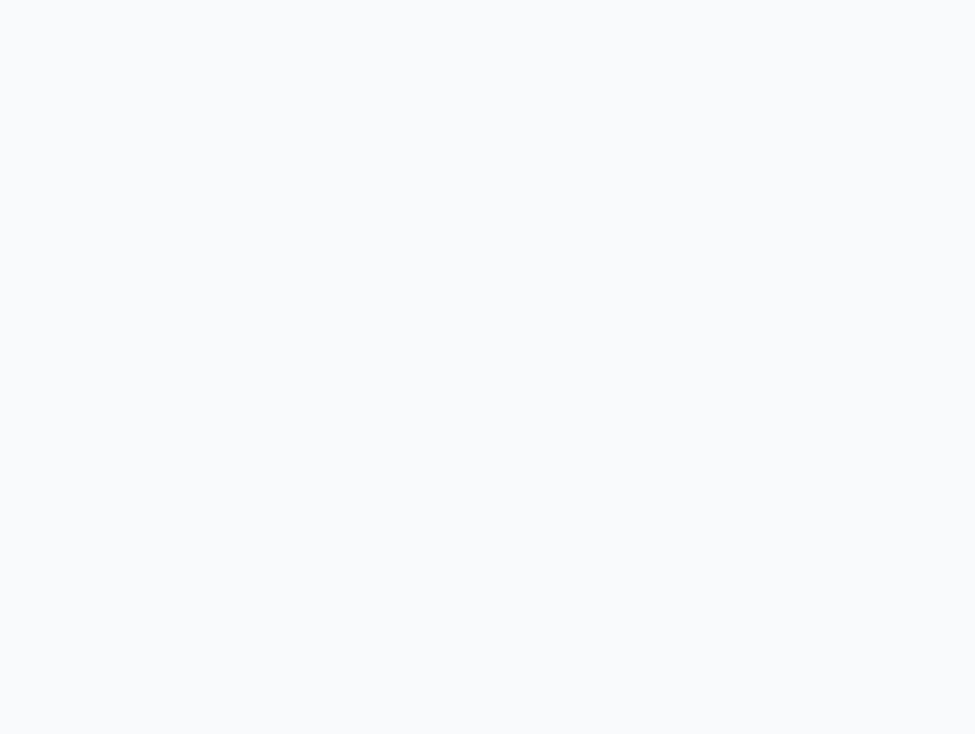
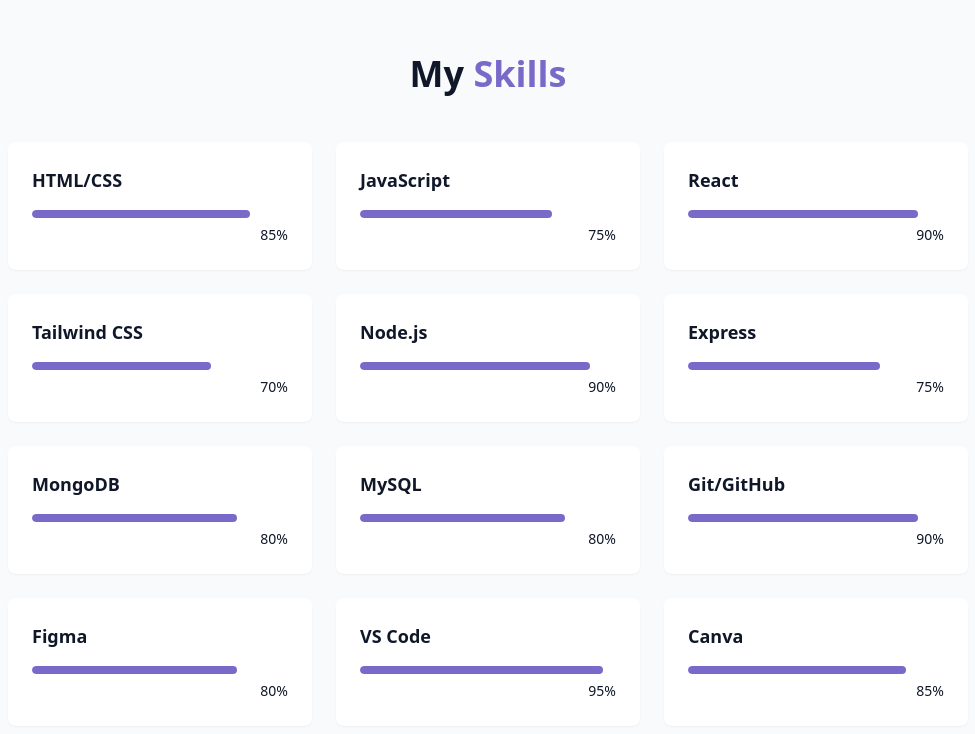
Before and after one commit to tharunkumar-BIT/Portfolio, a React (Vite) app: page / in a window 1280 px wide. Shown: the part 1668-2402 px from the top of the page, without its empty margins (152-1127 px from the left). Before the commit the page ends 1626 px from the top, so only its background shows below. Built offline with nearby package versions, Linux system fonts and the light colour scheme.

Commit message:
listing all skills

```diff
--- a/src/components/SkillsSection.jsx
+++ b/src/components/SkillsSection.jsx
@@ -1,22 +1,50 @@
 const skills = [
-    {name: "HTML/CSS", level: 85, category: "frontend"},
-    {name: "JavaScript", level: 75, category: "frontend"},
-    {name: "React", level: 90, category: "frontend"},
-    {name: "Tailwind CSS", level: 70, category: "frontend"},
+  { name: "HTML/CSS", level: 85, category: "frontend" },
+  { name: "JavaScript", level: 75, category: "frontend" },
+  { name: "React", level: 90, category: "frontend" },
+  { name: "Tailwind CSS", level: 70, category: "frontend" },
 
-    {name: "Node.js", level: 90, category: "backend"},
-    {name: "Express", level: 75, category: "backend"},
-    {name: "MongoDB", level: 80, category: "backend"},
-    {name: "MySQL", level: 80, category: "backend"},
+  { name: "Node.js", level: 90, category: "backend" },
+  { name: "Express", level: 75, category: "backend" },
+  { name: "MongoDB", level: 80, category: "backend" },
+  { name: "MySQL", level: 80, category: "backend" },
 
-    {name: "Git/GitHub", level: 90, category: "tools"},
-    {name: "Figma", level: 80, category: "tools"},
-    {name: "VS Code", level: 95, category: "tools"},
-    {name: "Canva", level: 85, category: "tools"},
-]
-
-
+  { name: "Git/GitHub", level: 90, category: "tools" },
+  { name: "Figma", level: 80, category: "tools" },
+  { name: "VS Code", level: 95, category: "tools" },
+  { name: "Canva", level: 85, category: "tools" },
+];
 
 export const SkillsSection = () => {
-    return <section></section>
-}
+  return (
+    <section id="skills" className="py-24 px-4 relative bg-secondary/30">
+      <div className="container mx-auto max-w-5xl">
+        <h2 className="text-3xl md:text-4xl font-bold mb-12 text-center">
+          My <span className="text-primary"> Skills</span>
+        </h2>
+
+        <div className="grid grid-cols-1 sm:grid-cols-2 lg:grid-cols-3 gap-6">
+          {skills.map((skill, key) => (
+            <div
+              key={key}
+              className="bg-card p-6 rounded-lg shadow-xs card-hover"
+            >
+              <div className="text-left mb-4">
+                <h3 className="font-semibold text-lg">{skill.name}</h3>
+              </div>
+              <div className="w-full bg-secondary/50 h-2 rounded-full overflow-hidden">
+                <div
+                  className="bg-primary h-2 rounded-full origin-left animate-[grow_1.5s_ease-out]"
+                  style={{ width: skill.level + "%" }}
+                />
+              </div>
+              <div className="text-right mt-1">
+                <span className="text-sm text-muted-foreground">{skill.level}%</span>
+              </div>
+            </div>
+          ))}
+        </div>
+      </div>
+    </section>
+  );
+};
```
